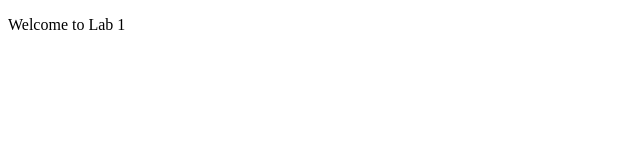
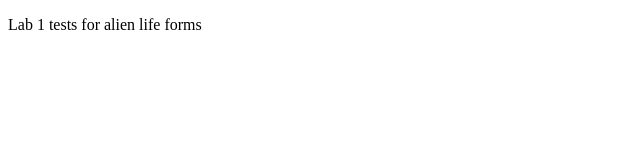
Before and after one commit to danhonphotography/Lab1, a plain HTML site: page index.html in a window 1280 px wide. Shown: the whole page, without its empty margins (0-640 px from the left). Drawn offline with Linux system fonts and the light colour scheme.

Commit message:
New text

```diff
--- a/index.html
+++ b/index.html
@@ -9,6 +9,6 @@
     <script src="main.js"></script>
 </head>
 <body>
-    <p>Welcome to Lab 1</p>
+    <p>Lab 1 tests for alien life forms</p>
 </body>
 </html>
```
